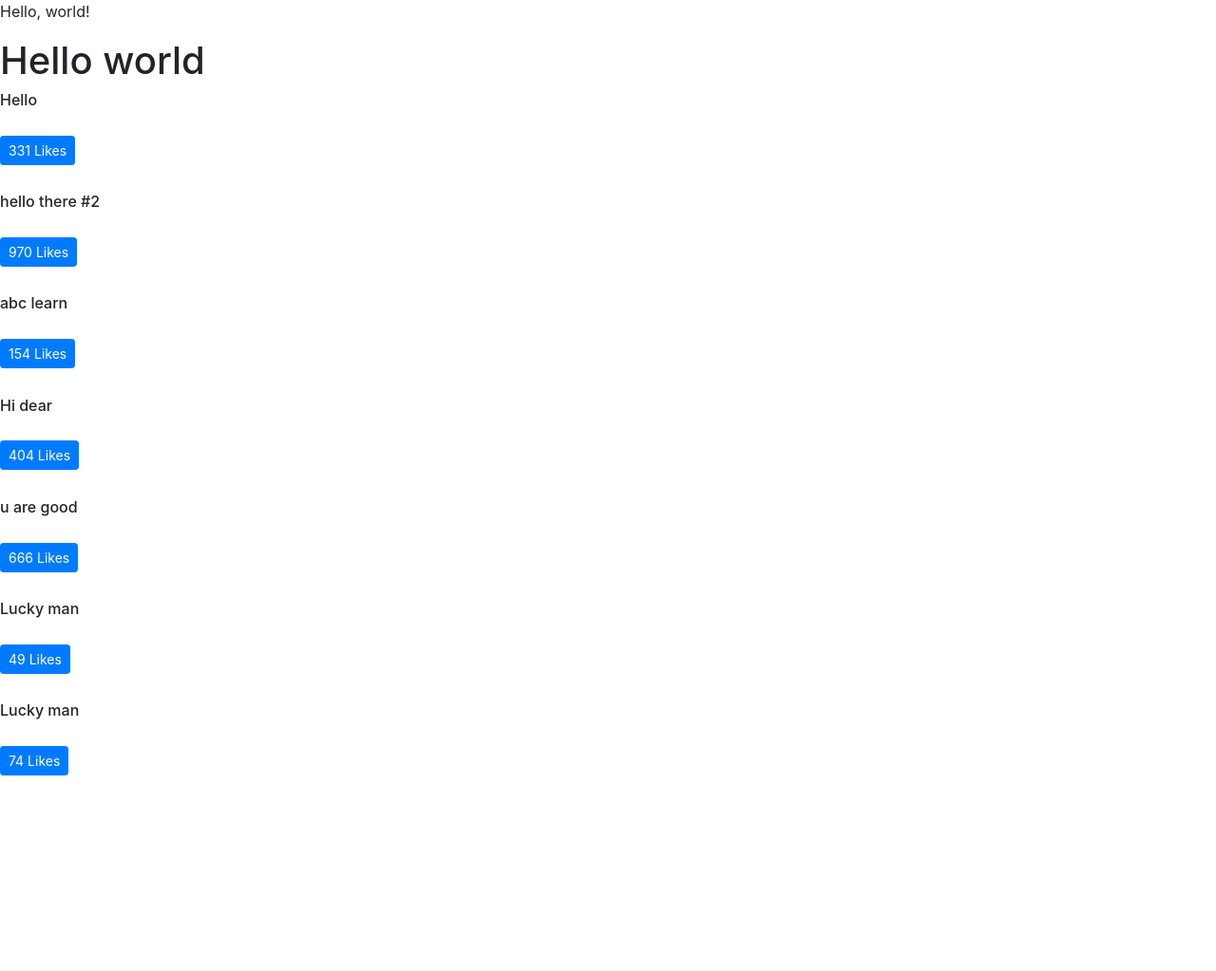
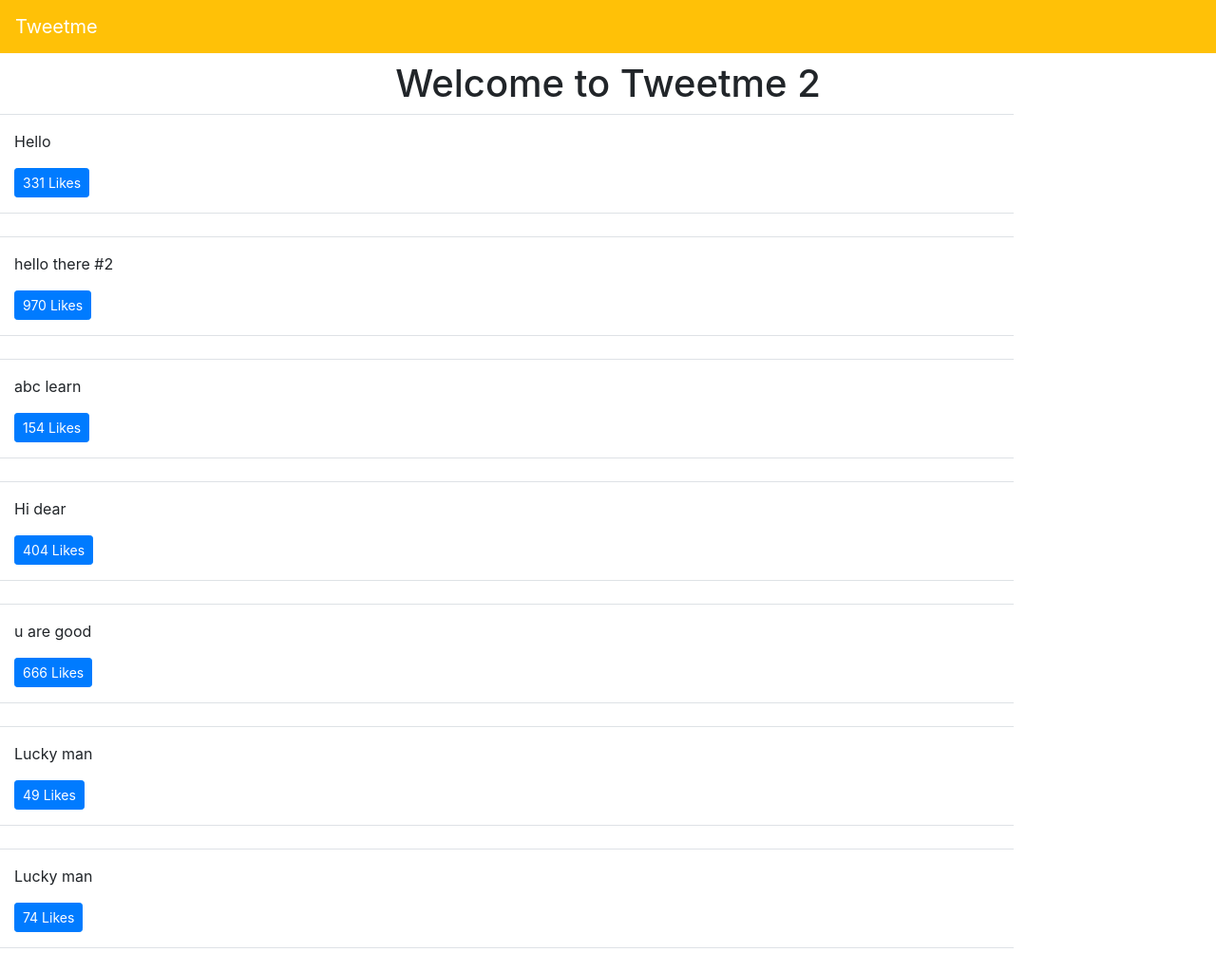
Before and after one commit to MdNazmul9/SocialMedia, a Django app: page / in a window 1280 px wide. Shown: the whole page at 95% size. Before the commit the page ends 817 px from the top, so only its background shows below. Run offline with Django 3.2, Linux system fonts and the light colour scheme; data comes from the database, SQL or seed files in the repository; both versions use the stored data as it was after the commit; some libraries are stand-ins or nearby versions.

Commit message:
form creatiuon

```diff
--- a/templates/base.html
+++ b/templates/base.html
@@ -7,16 +7,24 @@
 
     <!-- Bootstrap CSS -->
     <link rel="stylesheet" href="https://maxcdn.bootstrapcdn.com/bootstrap/4.0.0/css/bootstrap.min.css" integrity="sha384-Gn5384xqQ1aoWXA+058RXPxPg6fy4IWvTNh0E263XmFcJlSAwiGgFAW/dAiS6JXm" crossorigin="anonymous">
-
+    <style>
+      .bg-tweetme {
+    background-color: #ffc107!important;
+    }
+    </style>
     <title>{% block head_title %}
 
     {% endblock head_title %}</title>
   </head>
   <body>
-    <p>Hello, world!</p>
-    {% block content %}
+    {% include "components/navbar.html" %}
+    <!-- <p>Hello, world!</p> -->
+    <div class="container-fluid">
+      {% block content %}
 
-    {% endblock content %}
+      {% endblock content %}
+    </div>
+
 
    {% comment "cmt" %}
     DRY === Don't Try Repeat
--- /dev/null
+++ b/templates/components/form.html
@@ -0,0 +1,5 @@
+<form method="POST">
+{% csrf_token %}
+{{ form.as_p }}
+<button type="submit" class="btn btn-secondary">Save</button>
+</form>
--- /dev/null
+++ b/templates/components/navbar.html
@@ -0,0 +1,35 @@
+<nav class="navbar navbar-expand-lg navbar-dark bg-tweetme mb-2">
+    <a class="navbar-brand" href="/">Tweetme</a>
+    <button class="navbar-toggler" type="button" data-toggle="collapse" data-target="#navbarSupportedContent" aria-controls="navbarSupportedContent" aria-expanded="false" aria-label="Toggle navigation">
+      <span class="navbar-toggler-icon"></span>
+    </button>
+
+    <div class="collapse navbar-collapse d-none" id="navbarSupportedContent">
+      <ul class="navbar-nav mr-auto d-none">
+        <li class="nav-item active">
+          <a class="nav-link" href="#">Home <span class="sr-only">(current)</span></a>
+        </li>
+        <li class="nav-item">
+          <a class="nav-link" href="#">Link</a>
+        </li>
+        <li class="nav-item dropdown">
+          <a class="nav-link dropdown-toggle" href="#" id="navbarDropdown" role="button" data-toggle="dropdown" aria-haspopup="true" aria-expanded="false">
+            Dropdown
+          </a>
+          <div class="dropdown-menu" aria-labelledby="navbarDropdown">
+            <a class="dropdown-item" href="#">Action</a>
+            <a class="dropdown-item" href="#">Another action</a>
+            <div class="dropdown-divider"></div>
+            <a class="dropdown-item" href="#">Something else here</a>
+          </div>
+        </li>
+        <li class="nav-item">
+          <a class="nav-link disabled" href="#" tabindex="-1" aria-disabled="true">Disabled</a>
+        </li>
+      </ul>
+      <form class="form-inline my-2 my-lg-0 d-none">
+        <input class="form-control mr-sm-2" type="search" placeholder="Search" aria-label="Search">
+        <button class="btn btn-outline-success my-2 my-sm-0" type="submit">Search</button>
+      </form>
+    </div>
+  </nav>
--- a/templates/pages/home.html
+++ b/templates/pages/home.html
@@ -5,10 +5,18 @@
 {% endblock head_title%}
 {% block content %}
 
-<h1> Hello world <h1>
-<div id= "tweets">
+<div class="row text-center">
+    <div class="col">
+        <h1> Welcome to Tweetme 2</h1>
+    </div>
+</div>
+
+
+
+<div class='row' id='tweets'>
 Replace me
 </div>
+
 
 
 
@@ -29,14 +37,13 @@ function handleDidLike(tweet_id,currentCount){
 
 }
 
-
 function LikeBtn(tweet){
     return "<button class='btn btn-primary btn-sm' onClick=handleDidLike("+tweet.id+","+tweet.likes+")>"+tweet.likes+ ' '+"Likes</button>"
 }
 
 
 function formatTweetElement(tweet){
-     var formattedTweet = "<div class='mb-4 tweet' id ='tweet-"+tweet.id+"'> <p style='font-size:16px'>" + tweet.content +
+     var formattedTweet = "<div class='col-12 col-md-10 max-auto border-top border-bottom py-3 mb-4 tweet' id ='tweet-"+tweet.id+"'> <p style='font-size:16px'>" + tweet.content +
      "</p><div class='btn-group'>"
         + LikeBtn(tweet) +
         "</div></div>"
--- a/tweetme2/urls.py
+++ b/tweetme2/urls.py
@@ -15,7 +15,12 @@ Including another URLconf
 """
 from django.contrib import admin
 from django.urls import path, include, re_path #  re_path = URL()
-from tweets.views import home_view, home_Detail_view, Tweet_LIstView
+from tweets.views import (
+    home_view,
+    home_Detail_view,
+    Tweet_LIstView,
+    tweet_create_view,
+)
 
 urlpatterns = [
     path('admin/', admin.site.urls),
@@ -24,5 +29,6 @@ urlpatterns = [
     path('',home_view),
     #path('abc/',home_view),
     path('tweets',Tweet_LIstView),
+    path('create-tweet/',tweet_create_view),
     path('tweets/<int:tweet_id>',home_Detail_view),
 ]
--- a/tweets/models.py
+++ b/tweets/models.py
@@ -6,4 +6,4 @@ class Tweet(models.Model):
     #SQL complecated
     #id = models.AutoField(primary_key=True)
     content = models.TextField()
-    image = models.FileField(upload_to='images/', blank=True, null=True)
+    #image = models.FileField(upload_to='images/', blank=True, null=True)
--- a/tweets/views.py
+++ b/tweets/views.py
@@ -5,10 +5,24 @@ from django.shortcuts import render
 
 from django.http import HttpResponse, Http404, JsonResponse
 from .models import Tweet
+from .forms import TweetForm
 
 def home_view(request, *args, **kwargs):
     #print(args, kwargs)
     return render(request, "pages/home.html", context={}, status=200)
+
+
+def tweet_create_view(request, *args, **kwargs):
+    form = TweetForm(request.POST or None)
+    if form.is_valid():
+        obj = form.save(commit=False)
+        obj.save()
+
+        form = TweetForm()
+
+    return render(request,'components/form.html', context={"form": form})
+
+
 
 def Tweet_LIstView (request, *args, **kwargs):
     qs = Tweet.objects.all()
@@ -20,6 +34,9 @@ def Tweet_LIstView (request, *args, **kwargs):
 
 
     return JsonResponse(data)
+
+
+
 
 
 
```
Also changed, not shown: todo.md (+1 -0 lines), tweets/forms.py (added, +17 -0 lines), db.sqlite3, templates/components/footer.html (added).
